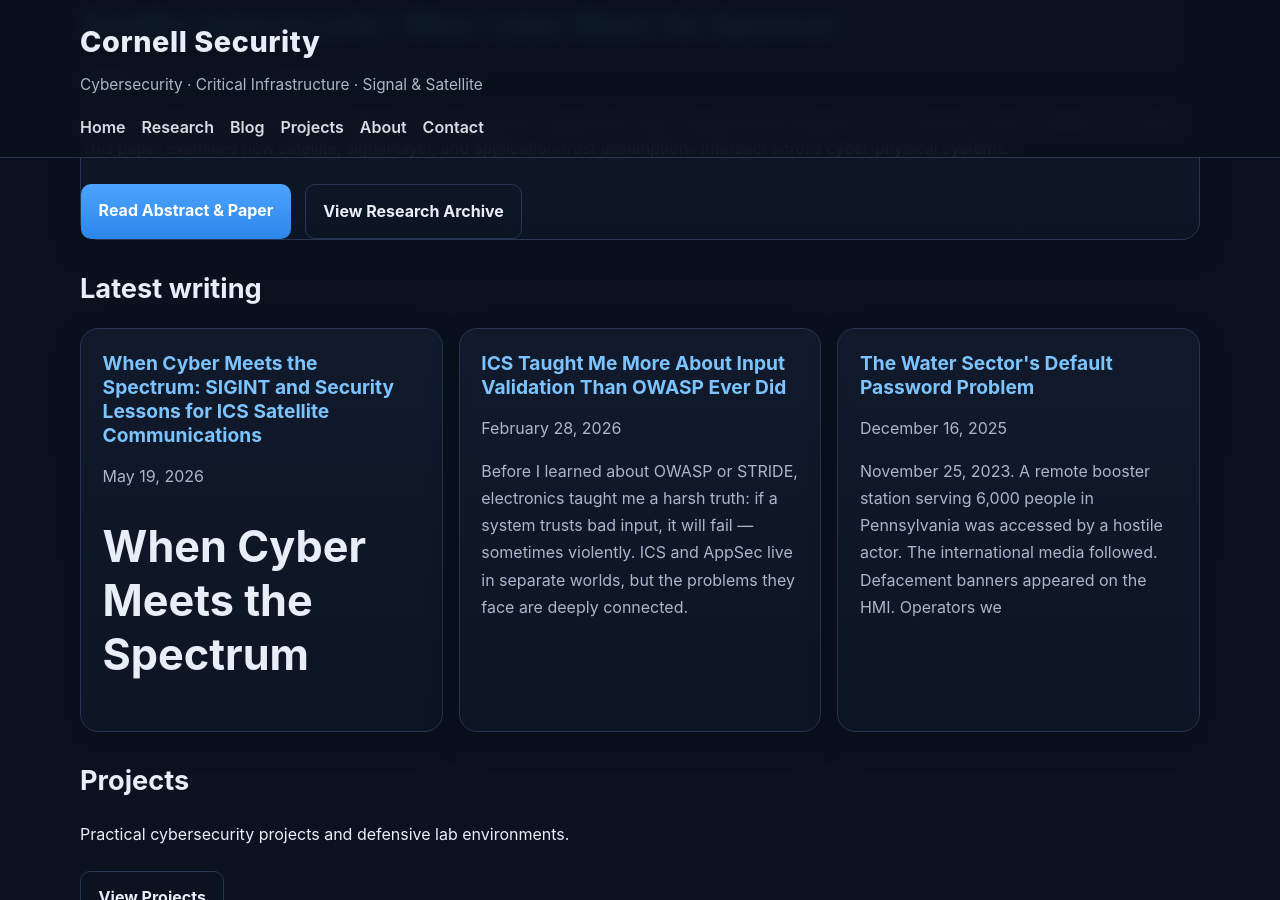
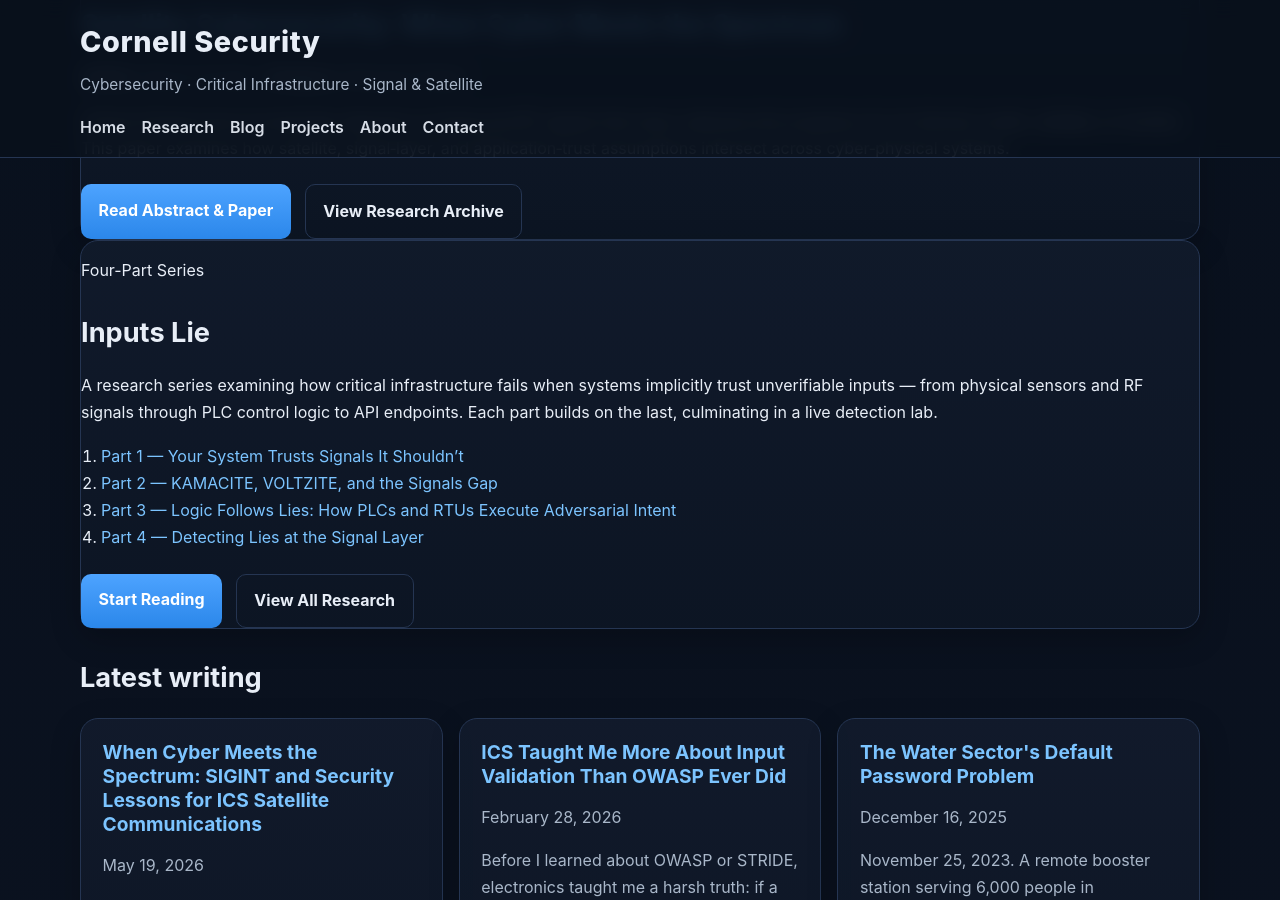
Before and after one commit to samson-2369/samson-2369.github.io, a Jekyll site: the page built from index.md, in a window 1280 px wide and 900 px high, scrolled down 767 px. Built offline with Jekyll 4.4.1, drawn with Linux system fonts in a browser that asks for light colours.

Commit message:
Homepage: add Inputs Lie series panel with links to all four parts

```diff
--- a/index.md
+++ b/index.md
@@ -36,6 +36,26 @@
   </div>
 </div>
 
+<div class="panel">
+  <p class="eyebrow">Four-Part Series</p>
+  <h2>Inputs Lie</h2>
+  <p>
+    A research series examining how critical infrastructure fails when systems implicitly trust
+    unverifiable inputs — from physical sensors and RF signals through PLC control logic to
+    API endpoints. Each part builds on the last, culminating in a live detection lab.
+  </p>
+  <ol>
+    <li><a href="/research/inputs-lie-your-system-trusts-signals-it-shouldnt/">Part 1 — Your System Trusts Signals It Shouldn’t</a></li>
+    <li><a href="/research/inputs-lie-part-2-kamacite-voltzite-and-the-signals-gap/">Part 2 — KAMACITE, VOLTZITE, and the Signals Gap</a></li>
+    <li><a href="/research/inputs-lie-part-3-logic-follows-lies/">Part 3 — Logic Follows Lies: How PLCs and RTUs Execute Adversarial Intent</a></li>
+    <li><a href="/research/inputs-lie-part-4-detecting-lies-at-the-signal-layer/">Part 4 — Detecting Lies at the Signal Layer</a></li>
+  </ol>
+  <div class="button-row">
+    <a class="button" href="/research/inputs-lie-your-system-trusts-signals-it-shouldnt/">Start Reading</a>
+    <a class="button secondary" href="/research/">View All Research</a>
+  </div>
+</div>
+
 ## Latest writing
 
 {% assign recent_posts = site.posts | sort: "date" | reverse | slice: 0,3 %}
```
